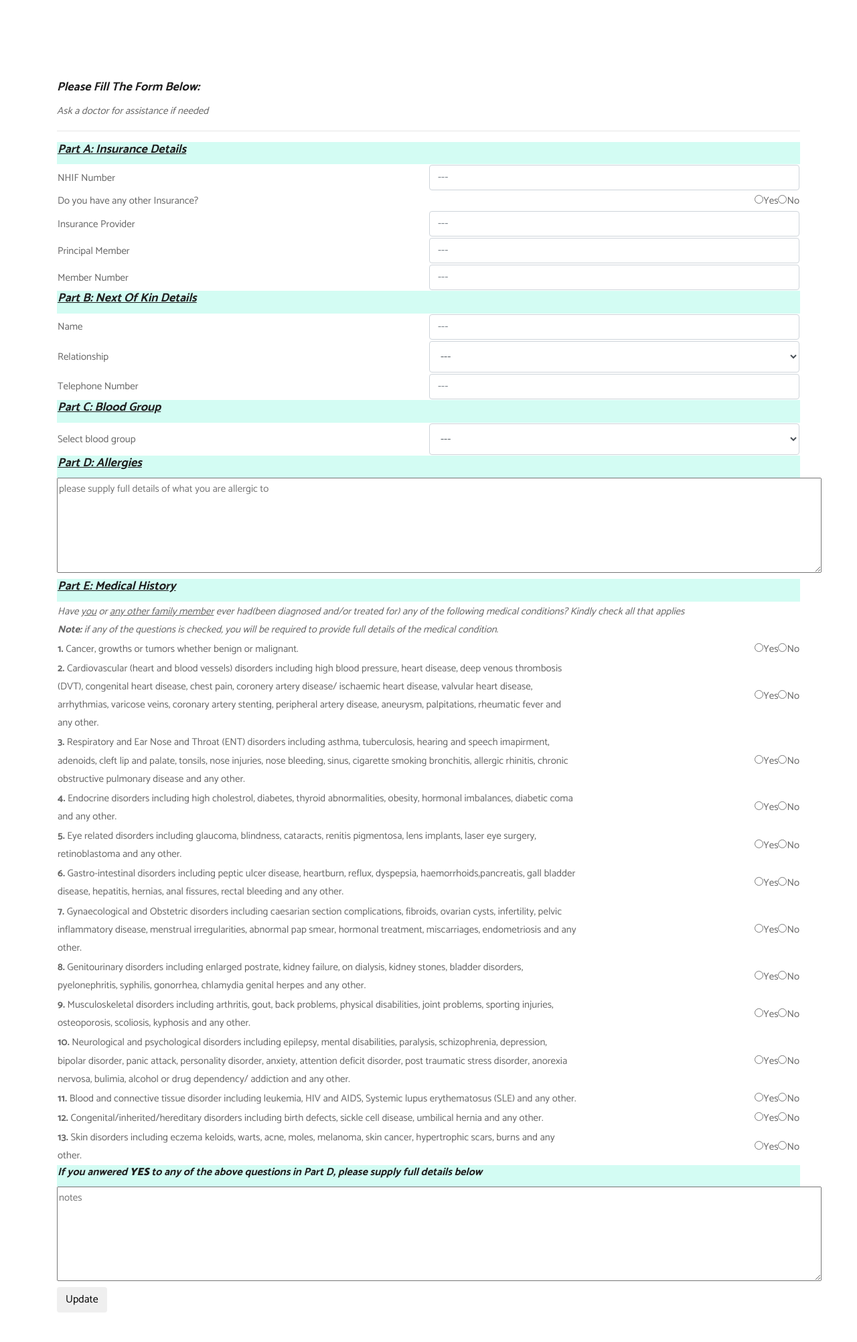
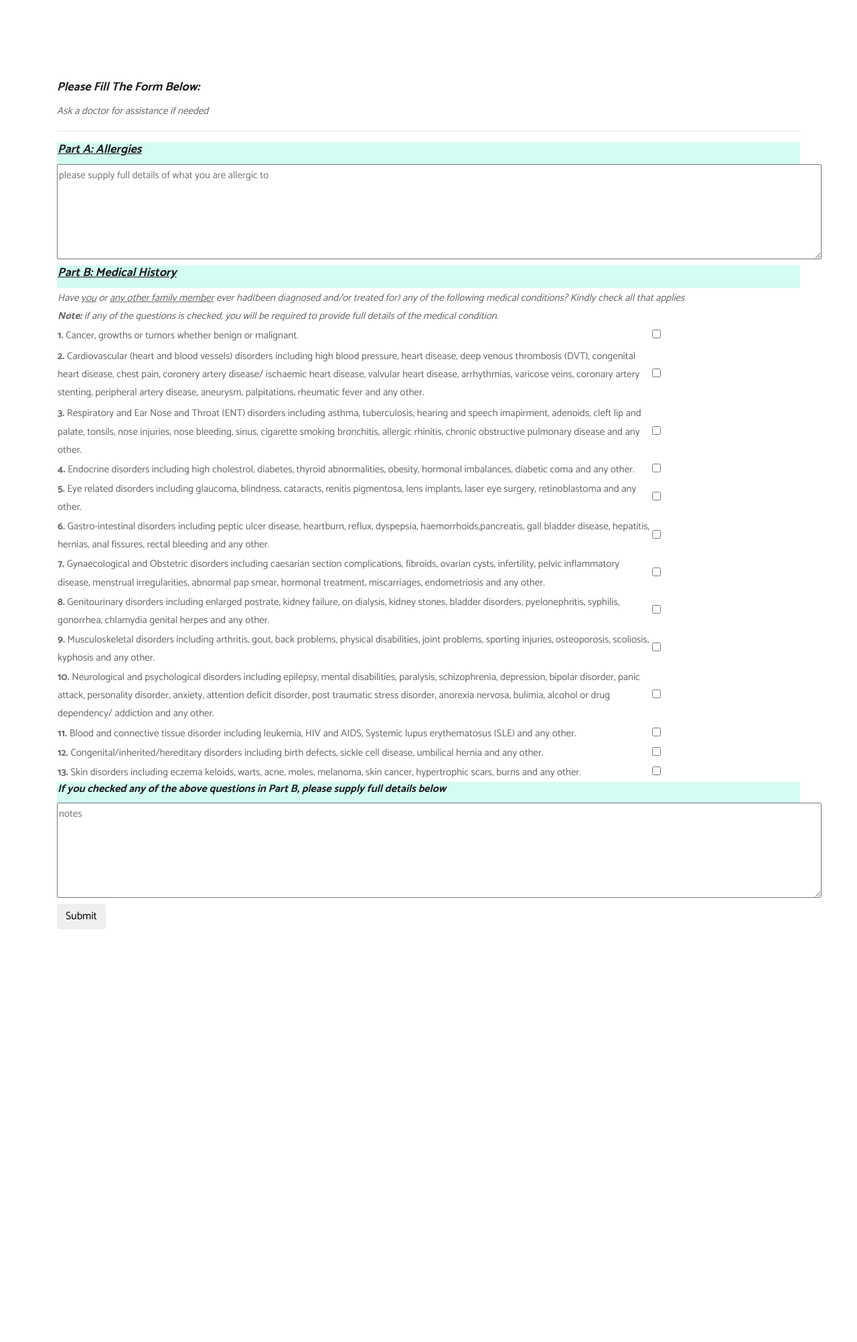
Before and after one commit to Aisha-Rashid/SmartMedi-2.0, a PHP site: page /mediform.php in a window 1280 px wide. Shown: the top 2003 px of the page at 67% size. After the commit the page ends 1387 px from the top, so only its background shows below. Run offline with PHP 8.4, Linux system fonts and the light colour scheme; the visitor is signed in with stand-in values (Sample User, id 1); data comes from the database, SQL or seed files in the repository; some libraries are stand-ins or nearby versions.

Commit message:
more changes on mediform.php

```diff
--- a/PHPtrials-smartmedi/login.php
+++ b/PHPtrials-smartmedi/login.php
@@ -59,9 +59,9 @@
 
 				<div class="form-group">
 						<div class="col-md-6">
-							<label>Username</label>
+							<label>National ID Number</label>
 								<div class="col-sm-6">
-								<input type="text" class="form-control" name="username">
+								<input type="number" class="form-control" name="IDNo">
 								</div>
 						</div>
 				</div>
--- a/PHPtrials-smartmedi/mediform.php
+++ b/PHPtrials-smartmedi/mediform.php
@@ -1,4 +1,29 @@
-<?php include('server.php') ?>
+<?php
+include('signin.php');
+
+// Starting the session, to use and
+// store data in session variable
+// session_start();
+
+// If the session variable is empty, this
+// means the user is yet to login
+// User will be sent to 'login.php' page
+// to allow the user to login
+if (!isset($_SESSION['IDNo'])) {
+	$_SESSION['msg'] = "You have to log in first";
+	header('location: login.php');
+}
+
+// Logout button will destroy the session, and
+// will unset the session variables
+// User will be headed to 'login.php'
+// after logging out
+if (isset($_GET['logout'])) {
+	session_destroy();
+	unset($_SESSION['IDNo']);
+	header("location: login.php");
+}
+?>
 <!DOCTYPE html>
 <html lang="en"><!-- Basic -->
 <head>
@@ -39,6 +64,16 @@
 
 </head>
 <body id="home" data-spy="scroll" data-target="#navbar-wd" data-offset="98">
+<?php if (isset($_SESSION['IDNo'])) :
+
+
+   $unique = $_SESSION['IDNo'];
+   $query = "SELECT * FROM `patients` WHERE IDNo = '$unique'";
+   $res = mysqli_query($db, $query);
+   $array=mysqli_fetch_row($res);
+   $rows = mysqli_num_rows($res);
+
+   ?>
 
 
 	<!-- LOADER -->
@@ -61,82 +96,74 @@
 						<form class="form-horizontal templatemo-signin-form" action="mediform.php" method="post">
 							<TABLE width=100%>
 
-								<TR bgcolor="#d3fcf3"><TD colspan="2"><h3><i><b><u>Part A: Insurance Details</u></b></i></h3></TD></TR>
-								<TR><TD width=50% >NHIF Number</TD><TD><input type="number" class="form-control" id="nhif" name="nhif" placeholder="---" ></TD></TR>
-								<TR><TD >Do you have any other Insurance?</TD><TD align="right"><INPUT TYPE="radio" NAME="insurance" VALUE="yes">Yes<INPUT TYPE="radio" NAME="insurance" VALUE="no">No</TD></TR>
-								<TR><TD >Insurance Provider</TD><TD><input type="text" class="form-control" id="insname" name="insname" placeholder="---" ></TD></TR>
-								<TR><TD >Principal Member</TD><TD><input type="text" class="form-control" id="principalname" name="principalname" placeholder="---" ></TD></TR>
-								<TR><TD >Member Number</TD><TD><input type="number" class="form-control" id="membernumber" name="membernumber" placeholder="---" ></TD></TR>
-								<TR bgcolor="#d3fcf3"><TD colspan="2"><h3><i><b><u>Part B: Next of kin Details</u></b></i></h3></TD></TR>
-								<TR><TD >Name</TD><TD><input type="text" class="form-control" id="nokname" name="nokname" placeholder="---" ></TD></TR>
-								<TR><TD >Relationship</TD><TD>
-									<SELECT NAME="SUBJECT" class="form-control">
-										<OPTION SELECTED="TRUE" DISABLED="dISABLED">---</OPTION>
-										<OPTION VALUE="SUBJECT">Parent
-										<OPTION VALUE="SUBJECT">Husband/Wife
-										<OPTION VALUE="SUBJECT">Brother/Sister
-										<OPTION VALUE="SUBJECT">Son/Daughter
-										<OPTION VALUE="SUBJECT">Relative
-										<OPTION VALUE="SUBJECT">Guardian<BR>
-									</SELECT></TD></TR>
-								<TR><TD >Telephone Number</TD><TD><input type="tel" class="form-control" id="noktel" name="noktel" placeholder="---" ></TD></TR>
-								<TR bgcolor="#d3fcf3"><TD colspan="2"><h3><i><b><u>Part C: Blood Group</u></b></i></h3></TD></TR>
-								<TR><TD >Select blood group</TD><TD>
-									<SELECT NAME="bloodgroup" class="form-control">
-										<OPTION SELECTED="TRUE" DISABLED="dISABLED">---</OPTION>
-										<?php
-										$query ="SELECT bloodgroup FROM blood";
-										$result = mysqli_query($db, $query);
-										if($result->num_rows> 0){
-										  $options= mysqli_fetch_all($result, MYSQLI_ASSOC);
-										}
-
-											foreach ($options as $option) {
-										?>
-										<option><?php echo $option['bloodgroup']; ?> </option>
-										<?php
-										}
-										?>
-
-										</SELECT></TD></TR>
-								<TR bgcolor="#d3fcf3"><TD colspan="2"><h3><i><b><u>Part D: Allergies</u></b></i></h3></TD></TR>
+								<TR bgcolor="#d3fcf3"><TD colspan="2"><h3><i><b><u>Part A: Allergies</u></b></i></h3></TD></TR>
 
 								</TABLE>
 								<textarea id="allergies" name="allergies" rows="5" cols="160" placeholder="please supply full details of what you are allergic to"></textarea>
 
 								<TABLE width=100%>
-								<TR bgcolor="#d3fcf3"><TD colspan="2"><h3><i><b><u>Part E: Medical History</u></b></i></h3></TD></TR>
+								<TR bgcolor="#d3fcf3"><TD colspan="2"><h3><i><b><u>Part B: Medical History</u></b></i></h3></TD></TR>
 								<TR><TD colspan="2"><i>Have <u>you</u> or <u>any other family member</u> ever had(been diagnosed and/or treated for) any of the following medical conditions? Kindly check all that applies<br>
 								<b>Note:</b> if any of the questions is checked, you will be required to provide full details of the medical condition.</i></TD></TR>
-								<TR><TD width = 70%><b>1.</b> Cancer, growths or tumors whether benign or malignant.</TD><TD align="right"><INPUT id="qn1" TYPE="radio" NAME="qn1" VALUE="yes">Yes<INPUT TYPE="radio" NAME="qn1" VALUE="no">No</TD></TR>
+
+								<TR><TD width = 80%><b>1.</b> Cancer, growths or tumors whether benign or malignant.</TD>
+										<TD align = "left"><input type="checkbox" name="quiz[]" value="Cancer, growths or tumors"></TD></TR>
+										<TR><TD></TD><TD></TD></TR>
+
 								<TR><TD><b>2.</b> Cardiovascular (heart and blood vessels) disorders including high blood pressure, heart disease, deep venous thrombosis (DVT), congenital heart disease,
 											chest pain, coronery artery disease/ ischaemic heart disease, valvular heart disease, arrhythmias, varicose veins, coronary artery stenting, peripheral artery
-											disease, aneurysm, palpitations, rheumatic fever and any other.</TD><TD align="right"><INPUT TYPE="radio" NAME="qn2" VALUE="yes">Yes<INPUT TYPE="radio" NAME="qn2" VALUE="no">No</TD></TR>
+											disease, aneurysm, palpitations, rheumatic fever and any other.</TD>
+										<TD align = "left"><input type="checkbox" name="quiz[]" value="Cardiovascular (heart and blood vessels) disorders"></TD></TR>
+										<TR><TD></TD><TD></TD></TR>
+
 								<TR><TD><b>3.</b> Respiratory and Ear Nose and Throat (ENT) disorders including asthma, tuberculosis, hearing and speech imapirment, adenoids, cleft lip and palate, tonsils, nose
-											injuries, nose bleeding, sinus, cigarette smoking bronchitis, allergic rhinitis, chronic obstructive pulmonary disease and any other.</TD><TD align="right"><INPUT TYPE="radio" NAME="qn3" VALUE="yes">Yes<INPUT TYPE="radio" NAME="qn3" VALUE="no">No</TD></TR>
-								<TR><TD><b>4.</b> Endocrine disorders including high cholestrol, diabetes, thyroid abnormalities, obesity, hormonal imbalances, diabetic coma and any other.</TD><TD align="right"><INPUT TYPE="radio" NAME="qn4" VALUE="yes">Yes<INPUT TYPE="radio" NAME="qn4" VALUE="no">No</TD></TR>
-								<TR><TD><b>5.</b> Eye related disorders including glaucoma, blindness, cataracts, renitis pigmentosa, lens implants, laser eye surgery, retinoblastoma and any other.</TD><TD align="right"><INPUT TYPE="radio" NAME="qn5" VALUE="yes">Yes<INPUT TYPE="radio" NAME="qn5" VALUE="no">No</TD></TR>
+											injuries, nose bleeding, sinus, cigarette smoking bronchitis, allergic rhinitis, chronic obstructive pulmonary disease and any other.</TD>
+										<TD align = "left"><input type="checkbox" name="quiz[]" value="Respiratory and Ear Nose and Throat (ENT) disorders"></TD></TR>
+
+								<TR><TD><b>4.</b> Endocrine disorders including high cholestrol, diabetes, thyroid abnormalities, obesity, hormonal imbalances, diabetic coma and any other.</TD>
+										<TD align = "left"><input type="checkbox" name="quiz[]" value="Endocrine disorders"></TD></TR>
+
+								<TR><TD><b>5.</b> Eye related disorders including glaucoma, blindness, cataracts, renitis pigmentosa, lens implants, laser eye surgery, retinoblastoma and any other.</TD>
+										<TD align = "left"><input type="checkbox" name="quiz[]" value="Eye related disorders"></TD></TR>
+
 								<TR><TD><b>6.</b> Gastro-intestinal disorders including peptic ulcer disease, heartburn, reflux, dyspepsia, haemorrhoids,pancreatis, gall bladder disease, hepatitis, hernias, anal
-											fissures, rectal bleeding and any other.</TD><TD align="right"><INPUT TYPE="radio" NAME="qn6" VALUE="yes">Yes<INPUT TYPE="radio" NAME="qn6" VALUE="no">No</TD></TR>
+											fissures, rectal bleeding and any other.</TD>
+										<TD align = "left"><input type="checkbox" name="quiz[]" value="Gastro-intestinal disorders"></TD></TR>
+
 								<TR><TD><b>7.</b> Gynaecological and Obstetric disorders including caesarian section complications, fibroids, ovarian cysts, infertility, pelvic inflammatory disease, menstrual
-											irregularities, abnormal pap smear, hormonal treatment, miscarriages, endometriosis and any other.</TD><TD align="right"><INPUT TYPE="radio" NAME="qn7" VALUE="yes">Yes<INPUT TYPE="radio" NAME="qn7" VALUE="no">No</TD></TR>
+											irregularities, abnormal pap smear, hormonal treatment, miscarriages, endometriosis and any other.</TD>
+										<TD align = "left"><input type="checkbox" name="quiz[]" value="Gynaecological and Obstetric disorders"></TD></TR>
+
 								<TR><TD><b>8.</b> Genitourinary disorders including enlarged postrate, kidney failure, on dialysis, kidney stones, bladder disorders, pyelonephritis, syphilis, gonorrhea, chlamydia
-											genital herpes and any other.</TD><TD align="right"><INPUT TYPE="radio" NAME="qn8" VALUE="yes">Yes<INPUT TYPE="radio" NAME="qn8" VALUE="no">No</TD></TR>
+											genital herpes and any other.</TD>
+										<TD align = "left"><input type="checkbox" name="quiz[]" value="Genitourinary disorders"></TD></TR>
+
 								<TR><TD><b>9.</b> Musculoskeletal disorders including arthritis, gout, back problems, physical disabilities, joint problems, sporting injuries, osteoporosis, scoliosis, kyphosis
-											and any other.</TD><TD align="right"><INPUT TYPE="radio" NAME="qn9" VALUE="yes">Yes<INPUT TYPE="radio" NAME="qn9" VALUE="no">No</TD></TR>
+											and any other.</TD>
+										<TD align = "left"><input type="checkbox" name="quiz[]" value="Musculoskeletal disorders"></TD></TR>
+
 								<TR><TD><b>10.</b> Neurological and psychological disorders including epilepsy, mental disabilities, paralysis, schizophrenia, depression, bipolar disorder, panic attack, personality
-											disorder, anxiety, attention deficit disorder, post traumatic stress disorder, anorexia nervosa, bulimia, alcohol or drug dependency/ addiction and any other.</TD><TD align="right"><INPUT TYPE="radio" NAME="qn10" VALUE="yes">Yes<INPUT TYPE="radio" NAME="qn10" VALUE="no">No</TD></TR>
-								<TR><TD><b>11.</b> Blood and connective tissue disorder including leukemia, HIV and AIDS, Systemic lupus erythematosus (SLE) and any other.</TD><TD align="right"><INPUT TYPE="radio" NAME="qn11" VALUE="yes">Yes<INPUT TYPE="radio" NAME="qn11" VALUE="no">No</TD></TR>
-								<TR><TD><b>12.</b> Congenital/inherited/hereditary disorders including birth defects, sickle cell disease, umbilical hernia and any other.</TD><TD align="right"><INPUT TYPE="radio" NAME="qn12" VALUE="yes">Yes<INPUT TYPE="radio" NAME="qn12" VALUE="no">No</TD></TR>
-								<TR><TD><b>13.</b> Skin disorders including eczema keloids, warts, acne, moles, melanoma, skin cancer, hypertrophic scars, burns and any other.</TD><TD align="right"><INPUT TYPE="radio" NAME="qn13" VALUE="yes">Yes<INPUT TYPE="radio" NAME="qn13" VALUE="no">No</TD></TR>
-								<TR bgcolor="#d3fcf3"><TD colspan="2"><h4><i><b>If you anwered <b>YES</b> to any of the above questions in Part D, please supply full details below</b></i></h4></TD></TR>
+											disorder, anxiety, attention deficit disorder, post traumatic stress disorder, anorexia nervosa, bulimia, alcohol or drug dependency/ addiction and any other.</TD>
+										<TD align = "left"><input type="checkbox" name="quiz[]" value="Neurological and psychological disorders"></TD></TR>
+
+								<TR><TD><b>11.</b> Blood and connective tissue disorder including leukemia, HIV and AIDS, Systemic lupus erythematosus (SLE) and any other.</TD>
+										<TD align = "left"><input type="checkbox" name="quiz[]" value="Blood and connective tissue disorder"></TD></TR>
+
+								<TR><TD><b>12.</b> Congenital/inherited/hereditary disorders including birth defects, sickle cell disease, umbilical hernia and any other.</TD>
+										<TD align = "left"><input type="checkbox" name="quiz[]" value="Congenital/inherited/hereditary disorders"></TD></TR>
+
+								<TR><TD><b>13.</b> Skin disorders including eczema keloids, warts, acne, moles, melanoma, skin cancer, hypertrophic scars, burns and any other.</TD>
+										<TD align = "left"><input type="checkbox" name="quiz[]" value="Skin disorders"></TD></TR>
+
+								<TR bgcolor="#d3fcf3"><TD colspan="2"><h4><i><b>If you checked any of the above questions in Part B, please supply full details below</b></i></h4></TD></TR>
 							</TABLE>
 							<textarea id="notes" name="notes" rows="5" cols="160" placeholder="notes"></textarea>
 							<br>
 							<button type="submit" class="btn"
-										name="update">Update</button>
+										name="sub">Submit</button>
 
 						</form>
+
 					</div>
 				</div>
 			</div>
@@ -164,6 +191,6 @@
 	<script src="js/isotope.min.js"></script>
 	<script src="js/images-loded.min.js"></script>
     <script src="js/custom.js"></script>
-
+<?php endif ?>
 </body>
 </html>
--- a/PHPtrials-smartmedi/server.php
+++ b/PHPtrials-smartmedi/server.php
@@ -7,7 +7,7 @@ session_start();
 // Declaring and hoisting the variables
 $FirstName = "";
 $LastName = "";
-$username = "";
+$bloodgroup = "";
 $TelNo = "";
 $IDNo = "";
 $DOB = "";
@@ -37,20 +37,20 @@ if (isset($_POST['reg_user'])) {
 	// SQL injections
 	$FirstName = mysqli_real_escape_string($db, $_POST['FirstName']);
 	$LastName = mysqli_real_escape_string($db, $_POST['LastName']);
-	$username = mysqli_real_escape_string($db, $_POST['username']);
 	$TelNo = mysqli_real_escape_string($db, $_POST['TelNo']);
 	$IDNo = mysqli_real_escape_string($db, $_POST['IDNo']);
 	$DOB = mysqli_real_escape_string($db, $_POST['DOB']);
 	$gender = mysqli_real_escape_string($db, $_POST['gender']);
+	$bloodgroup = mysqli_real_escape_string($db, $_POST['bloodgroup']);
 	$email = mysqli_real_escape_string($db, $_POST['email']);
 	$password1 = mysqli_real_escape_string($db, $_POST['password1']);
 	$password2 = mysqli_real_escape_string($db, $_POST['password2']);
+
 
 	// Ensuring that the user has not left any input field blank
 	// error messages will be displayed for every blank input
 	if (empty($FirstName)) { array_push($errors, "First Name is required"); }
 	if (empty($LastName)) { array_push($errors, "Last Name is required"); }
-	if (empty($username)) { array_push($errors, "Username is required"); }
 	if (empty($TelNo)) { array_push($errors, "Telephone Number is required"); }
 	if (empty($IDNo)) { array_push($errors, "ID Number is required"); }
 	if (empty($DOB)) { array_push($errors, "Date of Birth is required"); }
@@ -69,18 +69,20 @@ if (isset($_POST['reg_user'])) {
 		$password = md5($password1);
 
 		// Inserting data into table
-		$query = "INSERT INTO patients (FirstName, LastName, username, TelNo, IDNo, DOB, gender, email, password)
-				VALUES('$FirstName' , '$LastName' , '$username', '$TelNo' , '$IDNo' , '$DOB' , '$gender', '$email', '$password')";
+		$query = "INSERT INTO patients (FirstName, LastName, TelNo, IDNo, DOB, gender, bloodgroup, email, password)
+				VALUES('$FirstName' , '$LastName' , '$TelNo' , '$IDNo' , '$DOB' , '$gender', '$bloodgroup', '$email', '$password')";
 
 		mysqli_query($db, $query);
 
 		// Storing username of the logged in user,
 		// in the session variable
-		$_SESSION['username'] = $username;
 		$_SESSION['FirstName'] = $FirstName;
 		$_SESSION['LastName'] = $LastName;
+		$_SESSION['bloodgroup'] = $bloodgroup;
 		$_SESSION['DOB'] = $DOB;
 		$_SESSION['gender'] = $gender;
+		$_SESSION['IDNo'] = $IDNo;
+
 
 
 		// Welcome message
--- a/PHPtrials-smartmedi/signin.php
+++ b/PHPtrials-smartmedi/signin.php
@@ -10,25 +10,25 @@ session_start();
 
 
 
-if(isset($_POST["password"]) and isset($_POST["username"])){
+if(isset($_POST["password"]) and isset($_POST["IDNo"])){
     // $username = mysqli_real_escape_string($db, $_POST['username']);
 	// $password = mysqli_real_escape_string($db, $_POST['password']);
     // $mdpass = md5($password);
 
-    $username = $_POST['username'];
+    $IDNo = $_POST['IDNo'];
     $password = $_POST['password'];
     $mdpass=md5($password);
     echo $mdpass;
 	// Error message if the input field is left blank
-	if (empty($username)) {
-		array_push($errors, "Username is required");
+	if (empty($IDNo)) {
+		array_push($errors, "ID number is required");
 	}
 	if (empty($password)) {
 		array_push($errors, "Password is required");
 	}
 
 
-$query = "SELECT * FROM `patients` WHERE username='$username' AND password='" . md5($password) . "'";
+$query = "SELECT * FROM `patients` WHERE IDNo='$IDNo' AND password='" . md5($password) . "'";
 $data = mysqli_query($db, $query) or die(mysql_error());
 
         $rows = mysqli_num_rows($data);
@@ -47,9 +47,10 @@ $data = mysqli_query($db, $query) or die(mysql_error());
 // $data = mysqli_query($db, "SELECT * FROM patients WHERE username = `".$username."` AND `password` = `".$mdpass."`");
 
 if ($rows == 1) {
-    $_SESSION['username'] = $username;
+    $_SESSION['IDNo'] = $IDNo;
+
     $row = mysqli_fetch_row($data);
-        echo $row[6];
+        echo $row[8];
 
     // $row = mysqli_fetch_row($data);
     // $_SESSION['FirstName'] = $FirstName;
```
Also changed, not shown: PHPtrials-smartmedi/dashboard.php (+21 -12 lines), PHPtrials-smartmedi/register.php (+27 -6 lines).
